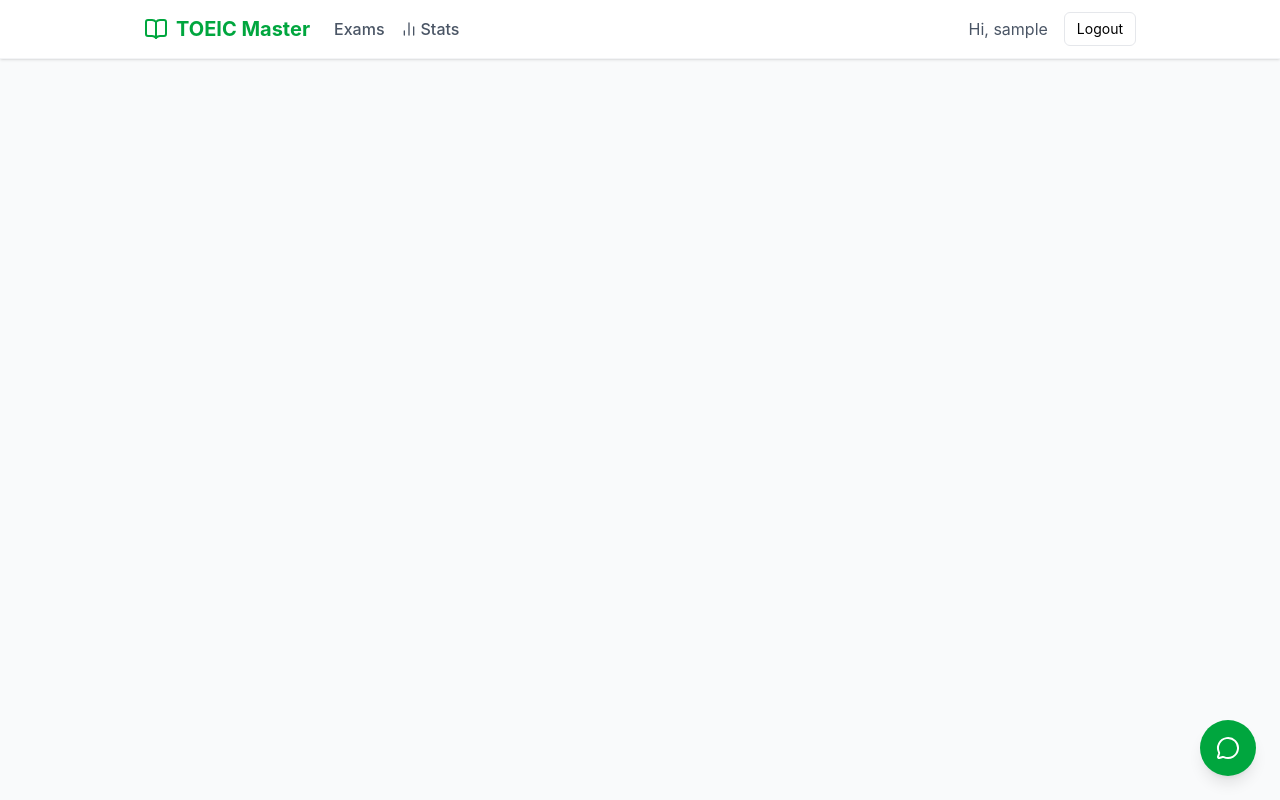
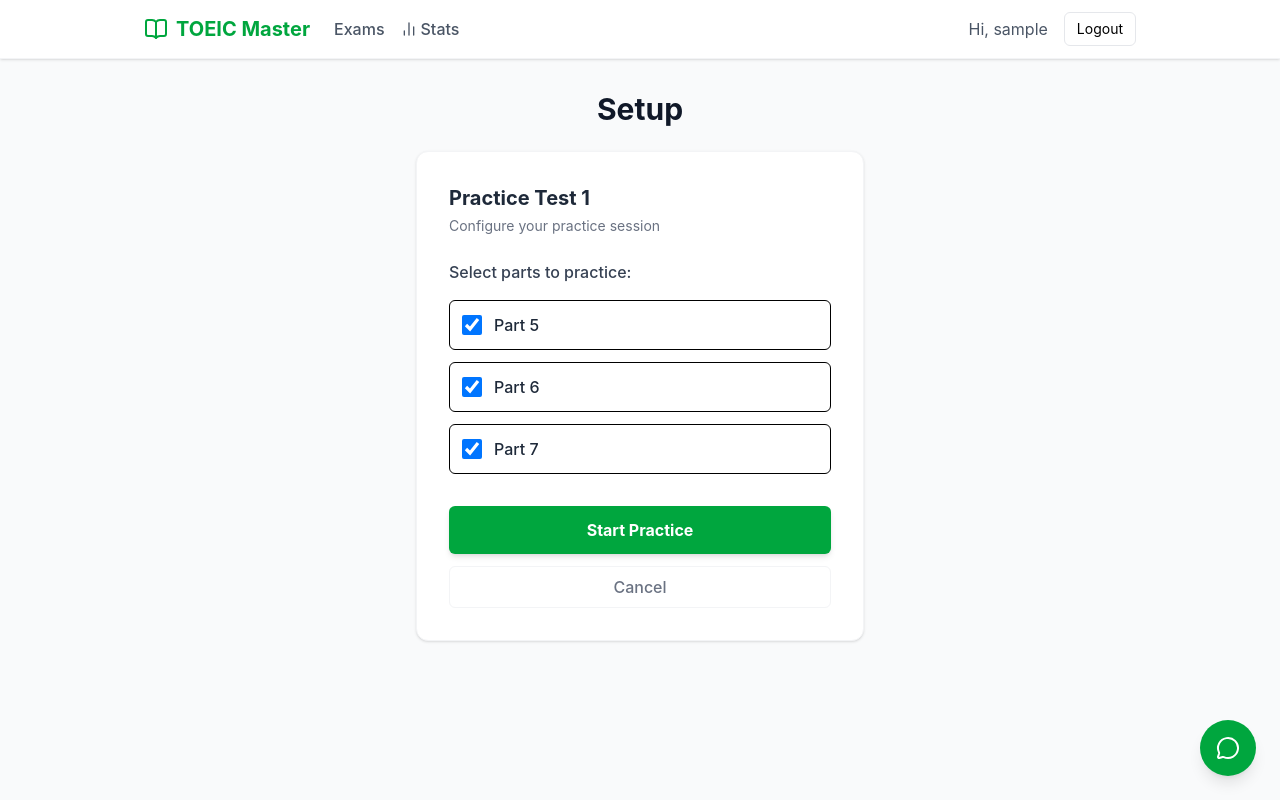
Before and after one commit to minhduc080204/toiec-test, a React (Vite) app: page /exam/test1/setup in a window 1280 px wide. Built offline with nearby package versions, Linux system fonts and the light colour scheme; sample sign-in values are in the browser's storage.

Commit message:
feat: implement home list and pre-exam setup page

```diff
--- a/src/App.tsx
+++ b/src/App.tsx
@@ -2,6 +2,7 @@ import { BrowserRouter, Routes, Route } from 'react-router';
 import { Layout } from './components/layout/Layout';
 import { Login } from './pages/Login';
 import { Home } from './pages/Home';
+import { ExamSetup } from './pages/ExamSetup';
 import { Practice } from './pages/Practice';
 import { Result } from './pages/Result';
 import { Statistics } from './pages/Statistics';
@@ -13,6 +14,7 @@ function App() {
         <Routes>
           <Route path="/" element={<Home />} />
           <Route path="/login" element={<Login />} />
+          <Route path="/exam/:examId/setup" element={<ExamSetup />} />
           <Route path="/practice/:examId" element={<Practice />} />
           <Route path="/result" element={<Result />} />
           <Route path="/statistics" element={<Statistics />} />
--- /dev/null
+++ b/src/pages/ExamSetup.tsx
@@ -0,0 +1,84 @@
+import { useState, useEffect } from 'react';
+import { useParams, useNavigate } from 'react-router';
+import type { ExamData } from '../types';
+
+export const ExamSetup = () => {
+  const { examId } = useParams<{ examId: string }>();
+  const navigate = useNavigate();
+  const [examInfo, setExamInfo] = useState<ExamData | null>(null);
+
+  const [selectedParts, setSelectedParts] = useState({
+    part5: true,
+    part6: true,
+    part7: true
+  });
+
+  useEffect(() => {
+    if (examId) {
+      import(`../data/exams/${examId}.json`)
+        .then(mod => setExamInfo(mod.default || mod))
+        .catch(() => navigate('/'));
+    }
+  }, [examId, navigate]);
+
+  const togglePart = (part: 'part5'|'part6'|'part7') => {
+    setSelectedParts(prev => ({...prev, [part]: !prev[part]}));
+  };
+
+  const handleStart = () => {
+    const partsToPractice = Object.entries(selectedParts)
+      .filter(([_, isSelected]) => isSelected)
+      .map(([part]) => part);
+
+    if (partsToPractice.length === 0) return alert('Select at least one part.');
+
+    // Pass selected parts via state
+    navigate(`/practice/${examId}`, { state: { parts: partsToPractice } });
+  };
+
+  if (!examInfo) return <div className="text-center py-12">Loading...</div>;
+
+  return (
+    <div className="max-w-md mx-auto space-y-6">
+      <h2 className="text-3xl font-bold text-gray-900 text-center">Setup</h2>
+
+      <div className="bg-white p-8 rounded-xl shadow-sm border border-gray-100">
+        <div className="mb-6">
+          <h3 className="text-xl font-bold text-gray-800">{examInfo.title}</h3>
+          <p className="text-gray-500 text-sm mt-1">Configure your practice session</p>
+        </div>
+
+        <p className="font-medium text-gray-700 mb-4">Select parts to practice:</p>
+
+        <div className="space-y-3 mb-8">
+          {(['part5', 'part6', 'part7'] as const).map(part => (
+            <label key={part} className="flex items-center space-x-3 p-3 border rounded-md cursor-pointer hover:bg-gray-50 transition">
+              <input
+                type="checkbox"
+                checked={selectedParts[part]}
+                onChange={() => togglePart(part)}
+                className="w-5 h-5 text-green-600 rounded border-gray-300 focus:ring-green-500 cursor-pointer"
+              />
+              <span className="font-medium text-gray-800 capitalize">
+                {part.replace('part', 'Part ')}
+              </span>
+            </label>
+          ))}
+        </div>
+
+        <button
+          onClick={handleStart}
+          className="w-full bg-green-600 text-white font-bold py-3 rounded-md hover:bg-green-700 transition cursor-pointer shadow-md"
+        >
+          Start Practice
+        </button>
+        <button
+          onClick={() => navigate('/')}
+          className="w-full mt-3 bg-white text-gray-500 font-medium py-2 rounded-md hover:bg-gray-50 transition border border-gray-100 cursor-pointer"
+        >
+          Cancel
+        </button>
+      </div>
+    </div>
+  );
+};
--- a/src/pages/Home.tsx
+++ b/src/pages/Home.tsx
@@ -1,6 +1,6 @@
 import { Link, Navigate } from 'react-router';
 import { useAuthStore } from '../store/authStore';
-import { BookOpen, FileText, Layers } from 'lucide-react';
+import { BookOpen } from 'lucide-react';
 
 export const Home = () => {
   const { user } = useAuthStore();
@@ -9,32 +9,36 @@ export const Home = () => {
     return <Navigate to="/login" replace />;
   }
 
-  const parts = [
-    { id: 'part5', title: 'Part 5', desc: 'Incomplete Sentences', icon: <FileText className="w-6 h-6 text-blue-500" /> },
-    { id: 'part6', title: 'Part 6', desc: 'Text Completion', icon: <Layers className="w-6 h-6 text-orange-500" /> },
-    { id: 'part7', title: 'Part 7', desc: 'Reading Comprehension', icon: <BookOpen className="w-6 h-6 text-green-500" /> },
+  // List of exams (matching JSON files in src/data/exams/)
+  const exams = [
+    { id: 'test1', title: 'Practice Test 1', desc: 'Standard TOEIC Reading parts.' },
+    { id: 'test2', title: 'Practice Test 2', desc: 'Advanced vocabulary focus.' }
   ];
 
   return (
     <div className="space-y-8">
       <div>
-        <h1 className="text-3xl font-bold text-gray-900">Dashboard</h1>
-        <p className="text-gray-600 mt-2">Select a section to begin your practice.</p>
+        <h1 className="text-3xl font-bold text-gray-900">Available Exams</h1>
+        <p className="text-gray-600 mt-2">Select an exam to configure your practice session.</p>
       </div>
 
-      <div className="grid md:grid-cols-3 gap-6">
-        {parts.map((part) => (
-          <div key={part.id} className="bg-white p-6 rounded-xl border border-gray-100 shadow-sm hover:shadow-md transition group">
-            <div className="w-12 h-12 bg-gray-50 rounded-lg flex items-center justify-center mb-4 group-hover:scale-110 transition-transform">
-              {part.icon}
+      <div className="grid md:grid-cols-2 gap-6">
+        {exams.map((exam) => (
+          <div key={exam.id} className="bg-white p-6 rounded-xl border border-gray-100 shadow-sm hover:shadow-md transition flex justify-between items-center group">
+            <div className="flex items-center gap-4">
+              <div className="w-12 h-12 bg-green-50 text-green-600 rounded-lg flex items-center justify-center group-hover:scale-110 transition-transform">
+                <BookOpen className="w-6 h-6" />
+              </div>
+              <div>
+                <h3 className="text-xl font-bold text-gray-800">{exam.title}</h3>
+                <p className="text-sm text-gray-500">{exam.desc}</p>
+              </div>
             </div>
-            <h3 className="text-xl font-bold text-gray-800 mb-1">{part.title}</h3>
-            <p className="text-gray-500 mb-6">{part.desc}</p>
             <Link
-              to={`/practice/${part.id}`}
-              className="inline-block w-full text-center bg-gray-50 text-gray-700 font-medium py-2 rounded-md hover:bg-green-50 hover:text-green-700 transition"
+              to={`/exam/${exam.id}/setup`}
+              className="bg-gray-100 text-gray-700 px-4 py-2 rounded-md font-medium hover:bg-green-600 hover:text-white transition"
             >
-              Start Practice
+              Setup
             </Link>
           </div>
         ))}
```
